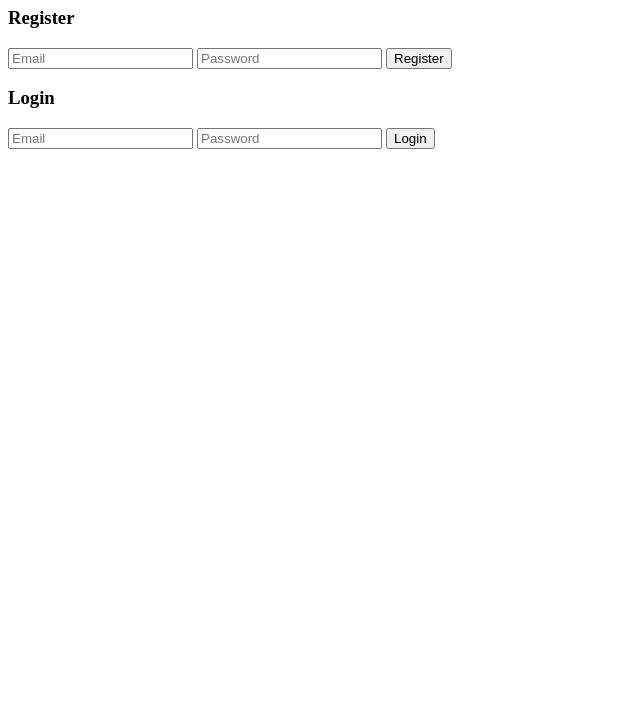
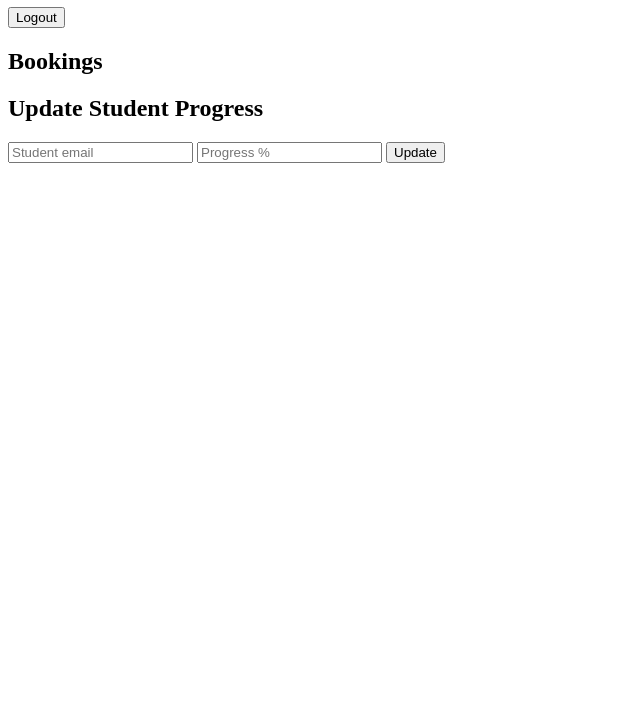
Before and after one commit to yahyaahmedabdullah16-netizen/yahya-academy, a plain HTML site: page admin.html in a window 1280 px wide. Shown: the part 73-800 px from the top of the page, without its empty margins (0-640 px from the left). Drawn offline with Linux system fonts and the light colour scheme.

Commit message:
Update admin.html

```diff
--- a/admin.html
+++ b/admin.html
@@ -1,7 +1,7 @@
 <!DOCTYPE html>
 <html>
 <head>
-<title>Academy</title>
+<title>Admin</title>
 
 <script src="https://www.gstatic.com/firebasejs/8.10.1/firebase-app.js"></script>
 <script src="https://www.gstatic.com/firebasejs/8.10.1/firebase-auth.js"></script>
@@ -12,17 +12,17 @@
 
 <body>
 
-<h1>Academy Login</h1>
+<h1>Teacher Dashboard</h1>
 
-<h3>Register</h3>
-<input id="email" placeholder="Email">
-<input id="password" type="password" placeholder="Password">
-<button onclick="register()">Register</button>
+<button onclick="logout()">Logout</button>
 
-<h3>Login</h3>
-<input id="loginEmail" placeholder="Email">
-<input id="loginPassword" type="password" placeholder="Password">
-<button onclick="login()">Login</button>
+<h2>Bookings</h2>
+<div id="bookings"></div>
+
+<h2>Update Student Progress</h2>
+<input id="studentEmail" placeholder="Student email">
+<input id="progressValue" placeholder="Progress %">
+<button onclick="updateProgress()">Update</button>
 
 </body>
 </html>
```
